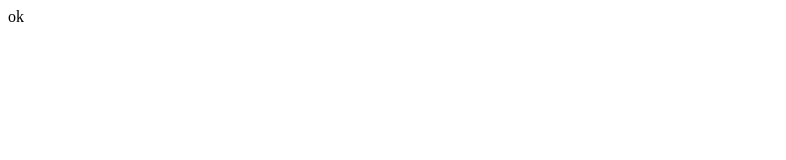
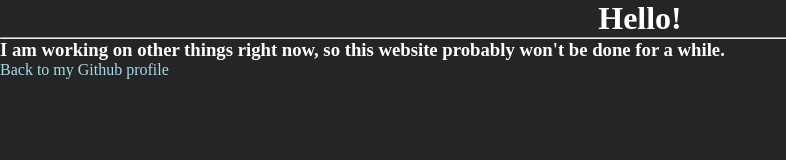
Before and after one commit to Chrisplayzzz/Chrisplayzzz.github.io, a plain HTML site: page index.html in a window 1280 px wide. Shown: the whole page, without its empty margins (0-786 px from the left). Drawn offline with Linux system fonts and the light colour scheme.

Commit message:
Update index.html

```diff
--- a/index.html
+++ b/index.html
@@ -1 +1,34 @@
-<p>ok</p>
+<!DOCTYPE html>
+<html lang="en">
+<head>
+    <meta charset="UTF-8">
+    <meta name="viewport" content="width=device-width, initial-scale=1.0">
+    <title>chrisplayzz website - home</title>
+      <link rel="shortcut icon" href="favicon.ico" type="image/x-icon">
+    <meta name="author" content="ChrisplayzYT/BLOX" />
+    <meta name="description" content="ChrisplayzYT/BLOX's website" />
+    <meta name="keywords" content="ChrisplayzBLOX website, ChrisplayzYT/BLOX website, ChrisplayzYT website, ChrisplayzBLOX website" />
+  <audio src="/bgm/Animal Crossing (GameCube) - 5 pm.mp3" autoplay=""></audio>
+  <style>
+* {
+      padding:0;
+      margin:0;
+}
+body {
+    background-color: #232527;
+    color: #fff;
+    overflow-x:hidden;
+}
+a {
+    text-decoration:none;
+    color:lightblue;
+}
+  </style>
+</head>
+<body>
+  <h1 style="text-align:center;">Hello!</h1>
+  <hr>
+  <h3>I am working on other things right now, so this website probably won't be done for a while.</h3>
+  <a href="https://github.com/Chrisplayzzz">Back to my Github profile</a>
+</body>
+</html>
```
